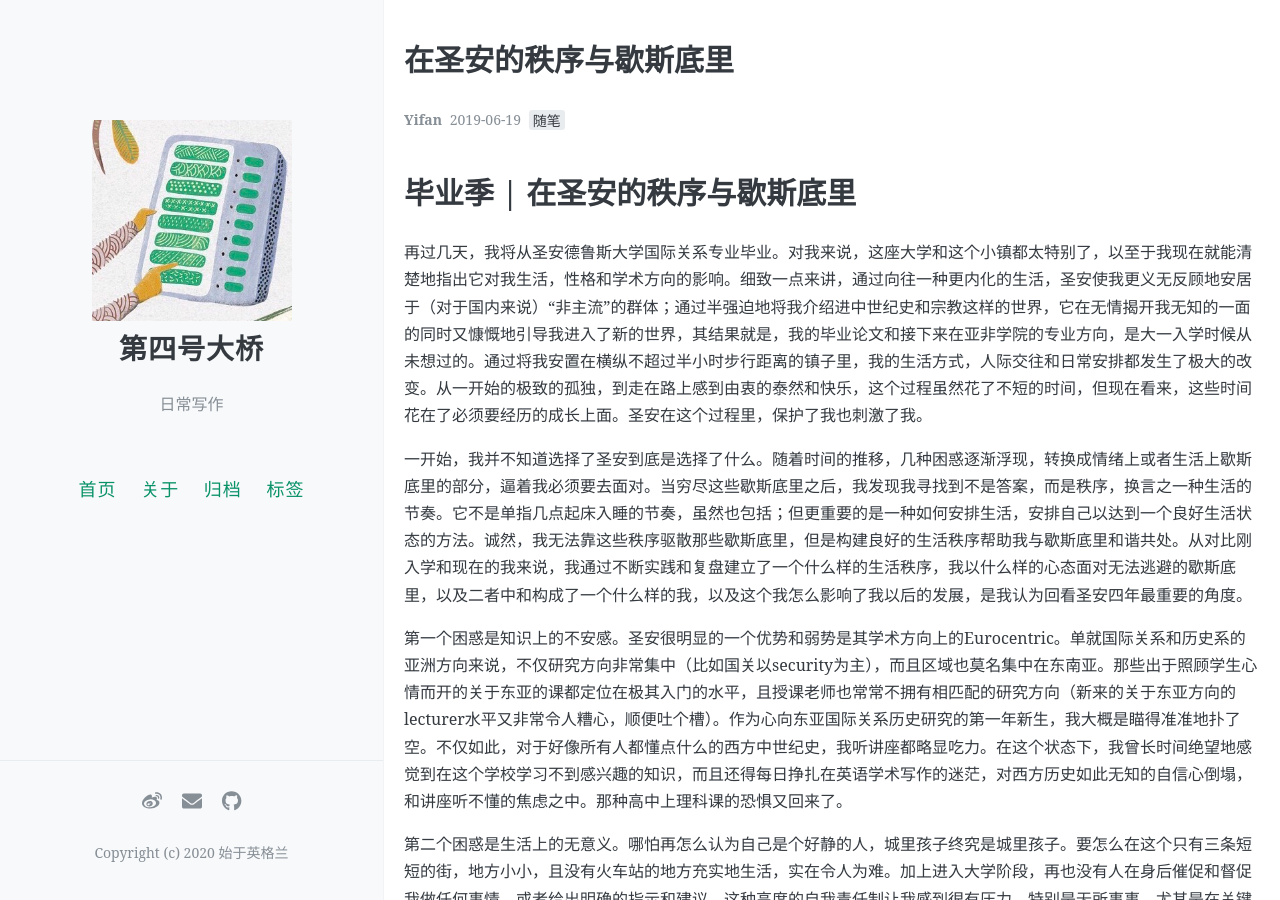
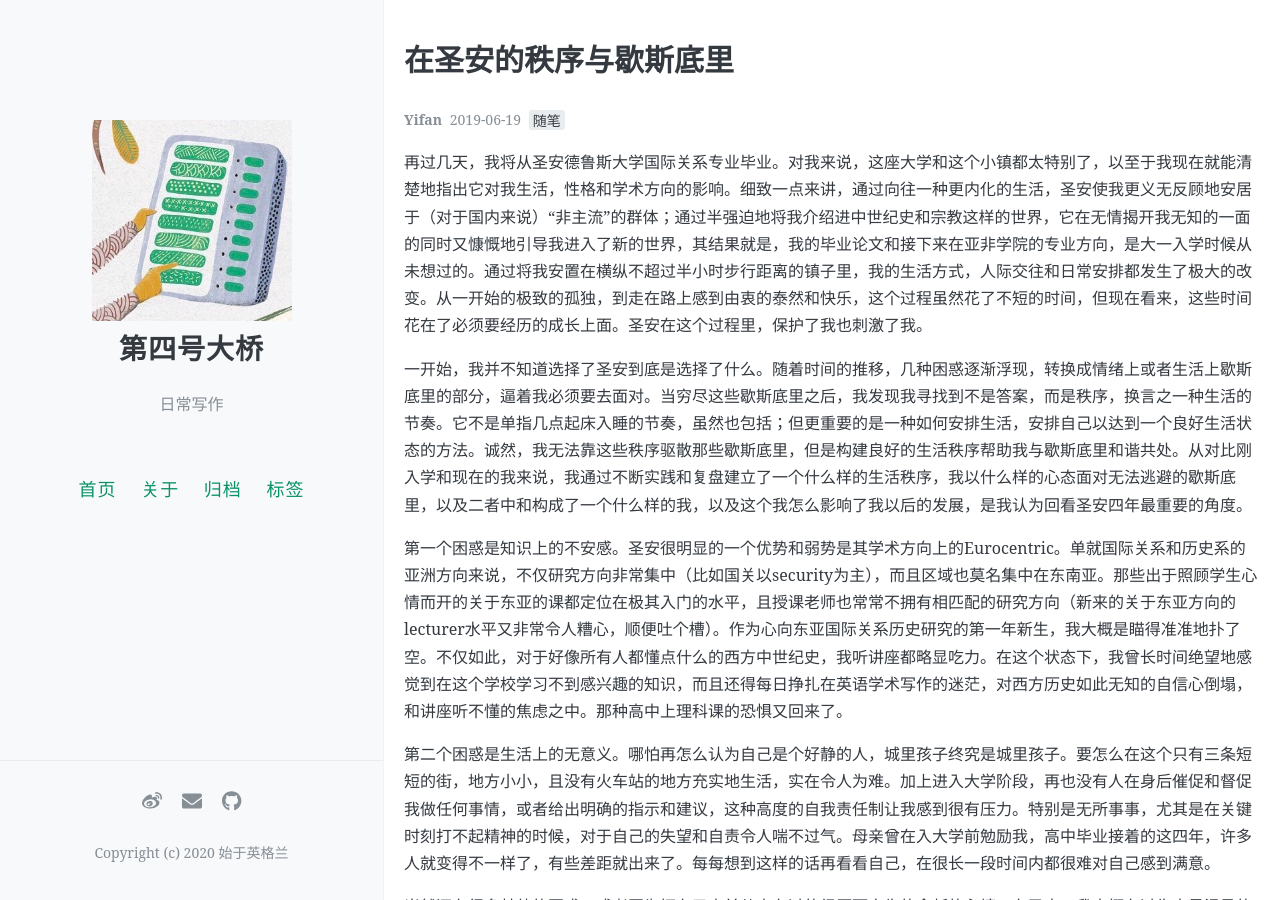
Before and after one commit to yifan0111/gincredible, a Jekyll site: the page built from _posts/2019-06-19-st-andrews graduation.md, in a window 1280 px wide and 900 px high. Built offline with Jekyll 4.4.1, drawn with Linux system fonts in a browser that asks for light colours; comment, search, counter and statistics services are not loaded.

Commit message:
Update 2019-06-19-st-andrews graduation.md

```diff
--- a/_posts/2019-06-19-st-andrews graduation.md
+++ b/_posts/2019-06-19-st-andrews graduation.md
@@ -6,7 +6,6 @@ tags: [随笔]
 comments: true
 author: Yifan
 ---
-# 毕业季 | 在圣安的秩序与歇斯底里
 
 再过几天，我将从圣安德鲁斯大学国际关系专业毕业。对我来说，这座大学和这个小镇都太特别了，以至于我现在就能清楚地指出它对我生活，性格和学术方向的影响。细致一点来讲，通过向往一种更内化的生活，圣安使我更义无反顾地安居于（对于国内来说）“非主流”的群体；通过半强迫地将我介绍进中世纪史和宗教这样的世界，它在无情揭开我无知的一面的同时又慷慨地引导我进入了新的世界，其结果就是，我的毕业论文和接下来在亚非学院的专业方向，是大一入学时候从未想过的。通过将我安置在横纵不超过半小时步行距离的镇子里，我的生活方式，人际交往和日常安排都发生了极大的改变。从一开始的极致的孤独，到走在路上感到由衷的泰然和快乐，这个过程虽然花了不短的时间，但现在看来，这些时间花在了必须要经历的成长上面。圣安在这个过程里，保护了我也刺激了我。
 
```
